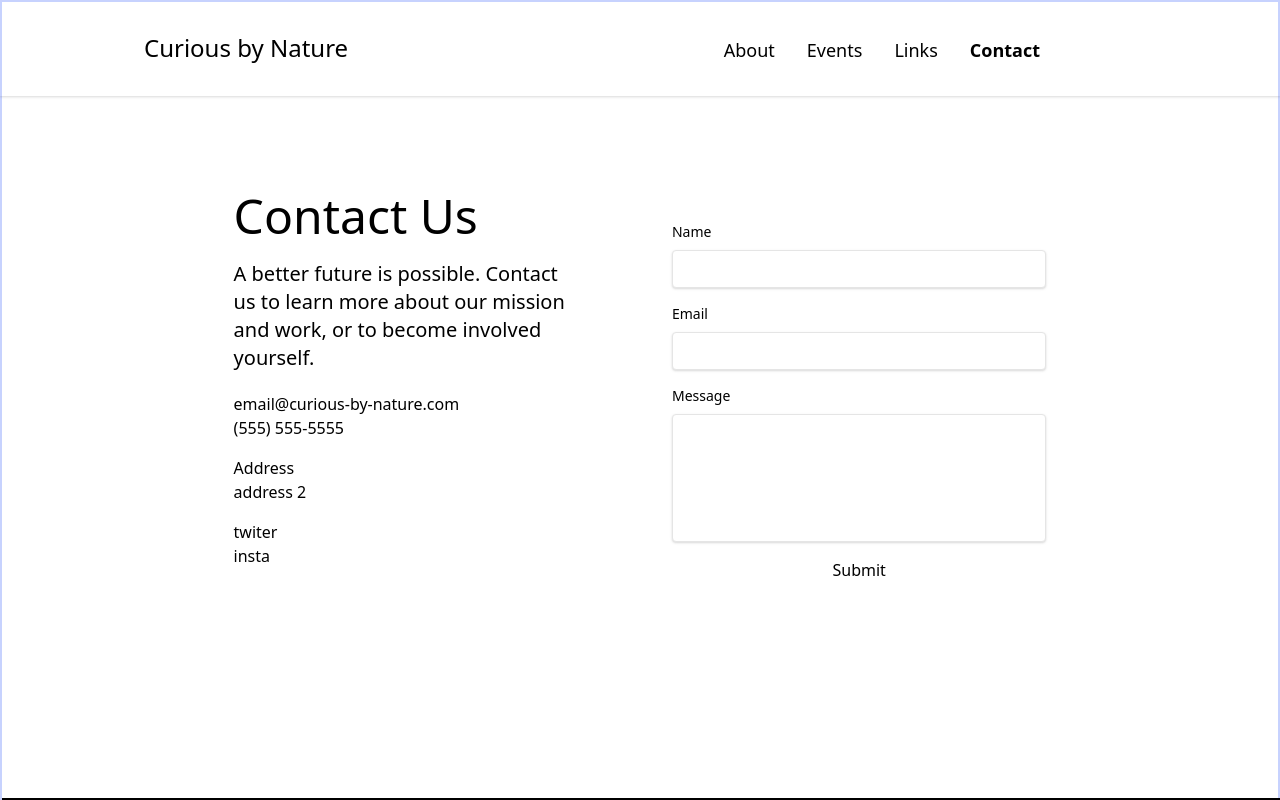
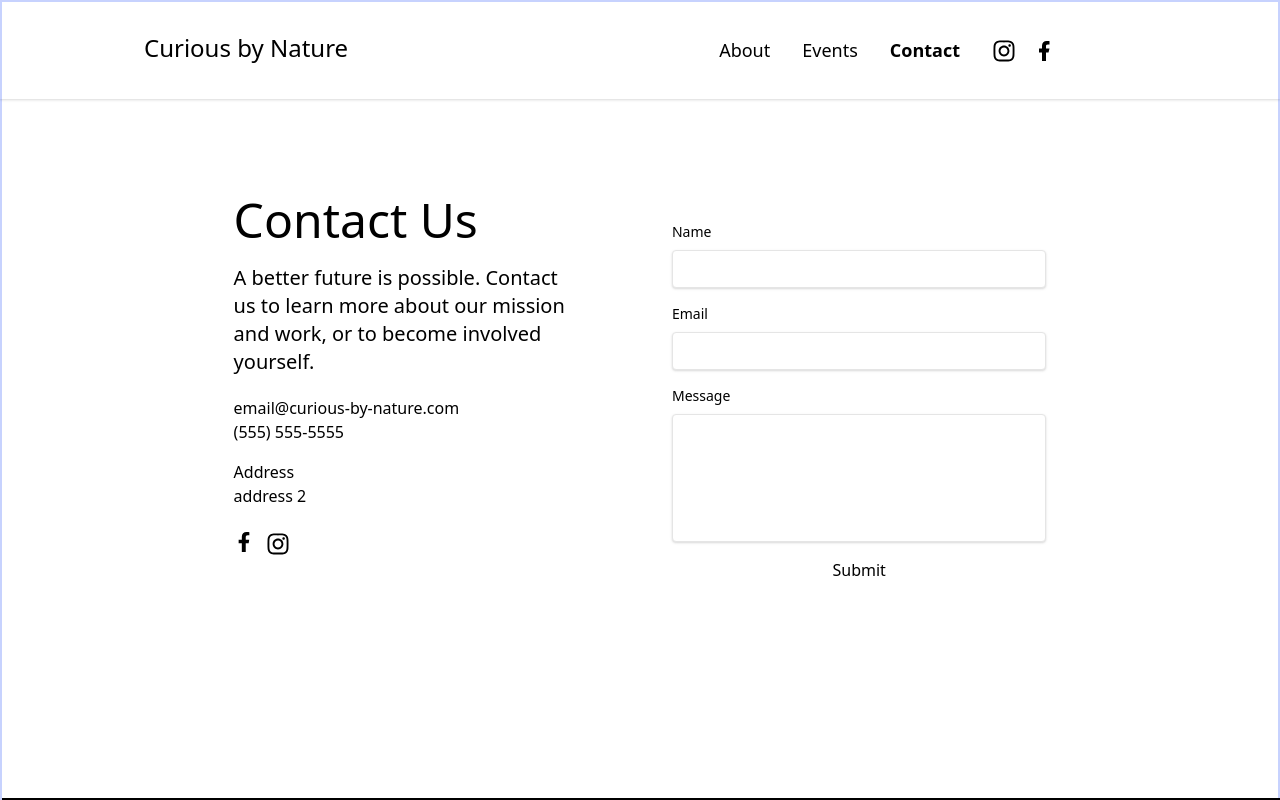
Before and after one commit to JBR90/curious-by-nature, a React (Create React App) app: page /contact in a window 1280 px wide. Shown: the top 800 px of the page. Built offline with nearby package versions, Linux system fonts and the light colour scheme; what tailwind-hamburgers would draw is missing.

Commit message:
add facebook and insta to modal nav

```diff
--- a/package.json
+++ b/package.json
@@ -14,6 +14,7 @@
     "framer-motion": "^4.1.17",
     "react": "^17.0.2",
     "react-dom": "^17.0.2",
+    "react-icons": "^4.2.0",
     "react-router-dom": "^5.2.1",
     "react-scripts": "4.0.3",
     "tailwind-hamburgers": "^1.1.1",
--- a/src/App.js
+++ b/src/App.js
@@ -9,13 +9,7 @@ import Events from "./pages/Events";
 import Modal from "./layout/navigation/Modal";
 import ScrollToTop from "./components/helpers/ScrollToTop";
 import { motion } from "framer-motion";
-
-const navList = [
-  { id: 1, title: "About", path: "/about" },
-  { id: 2, title: "Events", path: "/events" },
-  { id: 3, title: "Links", path: "/links" },
-  { id: 4, title: "Contact", path: "/contact" },
-];
+import { navList } from "./layout/navigation/navList";
 
 function App() {
   const [showModal, setShowModal] = useState(false);
--- a/src/layout/navigation/Modal.js
+++ b/src/layout/navigation/Modal.js
@@ -1,4 +1,6 @@
 import React from "react";
+import { FaInstagram } from "react-icons/fa";
+import { RiFacebookFill } from "react-icons/ri";
 
 import { motion } from "framer-motion";
 
@@ -13,21 +15,25 @@ export default function Modal({ navList, handleModal, showModal }) {
       >
         <div className="animated fadeIn flex justify-center items-center  inset-0 overflow-y-auto border border-yellow-400 outline-none focus:outline-none w-screen h-screen  ">
           <div className="relative w-auto my-6 mx-auto max-w-6xl">
-            <div className=" flex flex-col ">
-              {navList.map((navItem) => (
+            <div className=" flex flex-col justify-center ">
+              {navList.map((navItem) =>
+                navItem.title !== "icon" ? (
                   <a
                     href={navItem.path}
                     key={navItem.id}
-                  alt={navItem.name}
                     className={
-                    "text-7xl no-underline text-grey-darkest hover:text-blue-dark px-4 py-4 "
+                      "text-7xl text-center no-underline text-grey-darkest hover:text-blue-dark px-4 py-4 "
                     }
                   >
                     {navItem.title}
                   </a>
-              ))}
+                ) : null
+              )}
+              <div className="flex text-4xl flex-row justify-center space-x-10 mt-10">
+                <FaInstagram className="inline text-5xl mb-1 ml-4 cursor-pointer" />
+                <RiFacebookFill className="inline text-5xl mb-1 ml-4 cursor-pointer " />
               </div>
-            {/*content*/}
+            </div>
           </div>
         </div>
       </motion.div>
--- a/src/layout/navigation/Navbar.js
+++ b/src/layout/navigation/Navbar.js
@@ -2,6 +2,7 @@ import React from "react";
 import NavLinks from "./NavLinks";
 import { useLocation, NavLink } from "react-router-dom";
 import { indigo } from "tailwindcss/colors";
+import { FaFacebookF, FaInstagram } from "react-icons/fa";
 
 const Navbar = ({
   navList,
@@ -15,7 +16,6 @@ const Navbar = ({
   console.log(setLocation.pathname);
 
   const handleModalClose = () => {
-    console.log("clcikc");
     if (navOpen) {
       handleModal();
       setNavOpen(false);
@@ -42,8 +42,9 @@ const Navbar = ({
               Curious by Nature
             </NavLink>
           </div>
-          <div class=" hidden sm:block  invisible sm:visible sm:mr-20 mr-0 ">
-            {navList.map((navItem) => (
+          <div class=" hidden  sm:block  invisible sm:visible sm:mr-20 mr-0 ">
+            {navList.map((navItem) =>
+              navItem.title !== "icon" ? (
                 <NavLink
                   exact={true}
                   activeClassName="is-active"
@@ -56,7 +57,10 @@ const Navbar = ({
                 >
                   {navItem.title}
                 </NavLink>
-            ))}
+              ) : (
+                navItem.icon
+              )
+            )}
           </div>
 
           {/* // Hamburger */}
--- a/src/layout/navigation/Navigation.js
+++ b/src/layout/navigation/Navigation.js
@@ -1,12 +1,14 @@
 import React, { useState } from "react";
 import Navbar from "./Navbar";
 import Modal from "./Modal";
+import { FaInstagram } from "react-icons/fa";
+import { RiFacebookFill } from "react-icons/ri";
 
 // const navList = [
 //   { id: 1, title: "About", path: "/about" },
 //   { id: 2, title: "Events", path: "/events" },
 //   { id: 3, title: "Links", path: "/links" },
-//   { id: 4, title: "Contact", path: "/Contact" },
+//   { id: 4, title: "Contact", path: "/contact" },
 // ];
 const Navigation = ({ handleModal, navList }) => {
   const [navOpen, setNavOpen] = useState(false);
--- /dev/null
+++ b/src/layout/navigation/navList.js
@@ -0,0 +1,23 @@
+import { FaInstagram } from "react-icons/fa";
+import { RiFacebookFill } from "react-icons/ri";
+
+export const navList = [
+  { id: 1, title: "About", path: "/about" },
+  { id: 2, title: "Events", path: "/events" },
+  // { id: 3, title: "Links", path: "/links" },
+  { id: 4, title: "Contact", path: "/contact" },
+  {
+    id: 6,
+    title: "icon",
+    path: "/contact",
+    icon: <FaInstagram className="inline text-2xl mb-1 ml-4 cursor-pointer" />,
+  },
+  {
+    id: 5,
+    title: "icon",
+    path: "/contact",
+    icon: (
+      <RiFacebookFill className="inline text-2xl mb-1 ml-4 cursor-pointer " />
+    ),
+  },
+];
--- a/src/pages/Contact.js
+++ b/src/pages/Contact.js
@@ -1,5 +1,6 @@
 import React from "react";
 import Footer from "../layout/Footer";
+import { FaFacebookF, FaInstagram } from "react-icons/fa";
 
 const Contact = () => {
   return (
@@ -15,9 +16,9 @@ const Contact = () => {
           <p className="mb-4">(555) 555-5555</p>
           <p className="">Address</p>
           <p className="mb-4">address 2</p>
-          <div>
-            <p>twiter</p>
-            <p>insta</p>
+          <div className="flex py-2 ">
+            <FaFacebookF className="mr-3 text-xl cursor-pointer" />
+            <FaInstagram className="mr-3 text-2xl cursor-pointer" />
           </div>
         </div>
         <div className="mb-16 md:mb-3 px-4 items-center xl:mr-20 ">
```
Also changed, not shown: 1 other file (tests, documents, lock files or other folders). Lines whose indentation alone changed are shown as unchanged.
